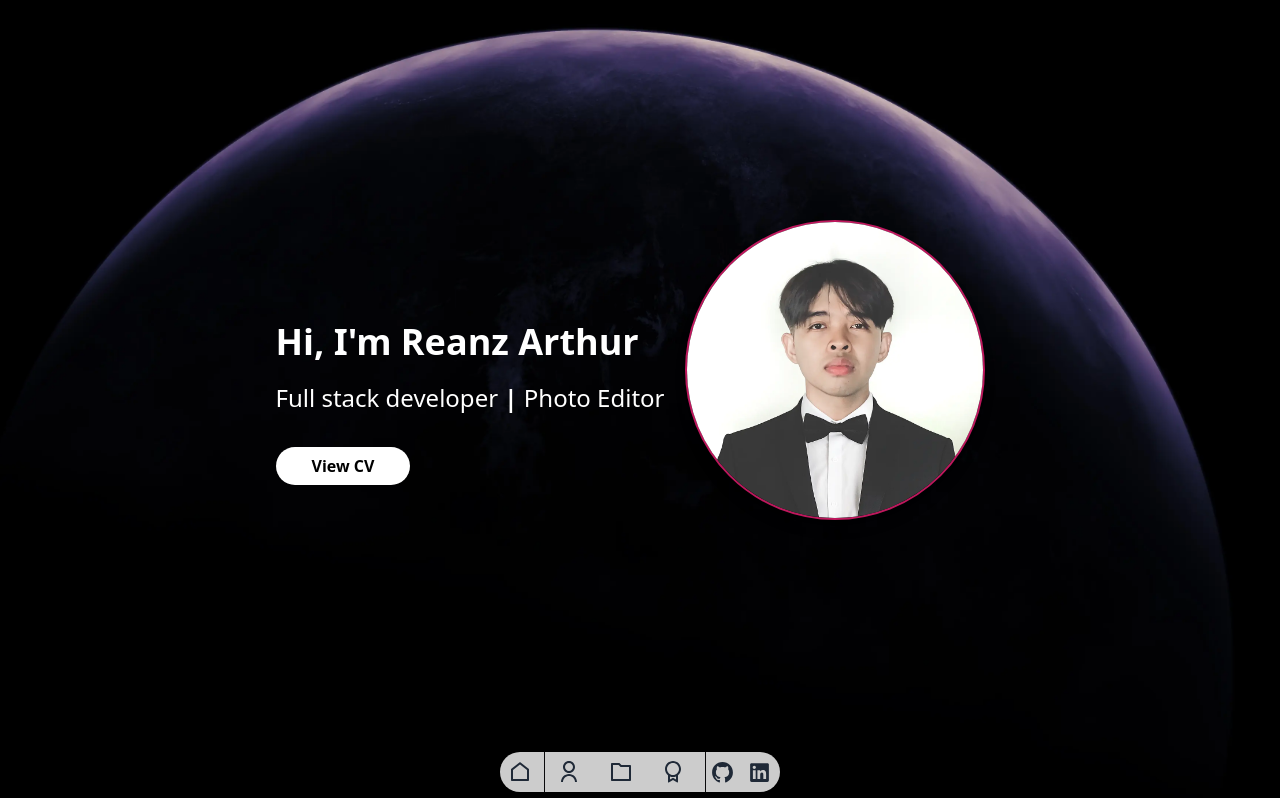
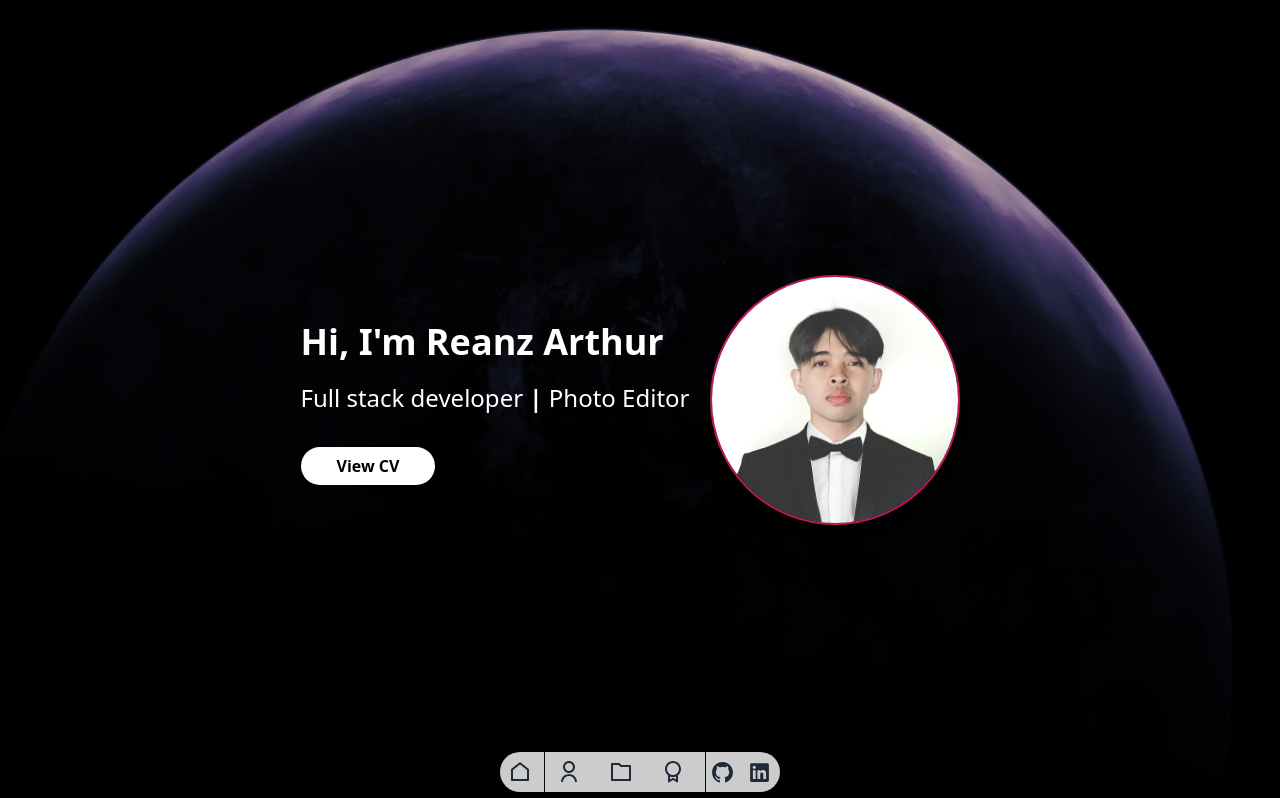
Before and after one commit to reqbahrf/MyPortfolio-react-app, a React (Vite) app: page / in a window 1280 px wide. Shown: the top 798 px of the page. Built offline with nearby package versions, Linux system fonts and the light colour scheme.

Commit message:
Refactor: Adjust layout and styling in HomeSection

```diff
--- a/src/HomeSection.tsx
+++ b/src/HomeSection.tsx
@@ -56,7 +56,7 @@ export default function HomeSection() {
   return (
     <section id='Home'>
       <div className='h-screen flex justify-center items-center hero'>
-        <div className='flex flex-col-reverse lg:flex-row h-full sm:h-2/4 w-auto px-10 sm:px-40'>
+        <div className='flex flex-col-reverse lg:flex-row h-full w-auto px-10 sm:px-40'>
           <div className='flex flex-col justify-center space-y-5'>
             <div>
               <h1 className='text-4xl font-bold text-center xl:text-start text-white'>
@@ -80,12 +80,12 @@ export default function HomeSection() {
               </a>
             </div>
           </div>
-          <div className='m-5 '>
+          <div className='m-5 flex justify-center'>
             <img
               id='avatar'
               src={profile}
-              alt=''
-              className='w-[300px] h-[300px] rounded-full object-cover border-2 border-pink-700 shadow-lg m-auto'
+              alt='Profile'
+              className='w-[250px] h-[250px] rounded-full object-cover border-2 border-pink-700 shadow-lg m-auto'
             />
           </div>
         </div>
```
